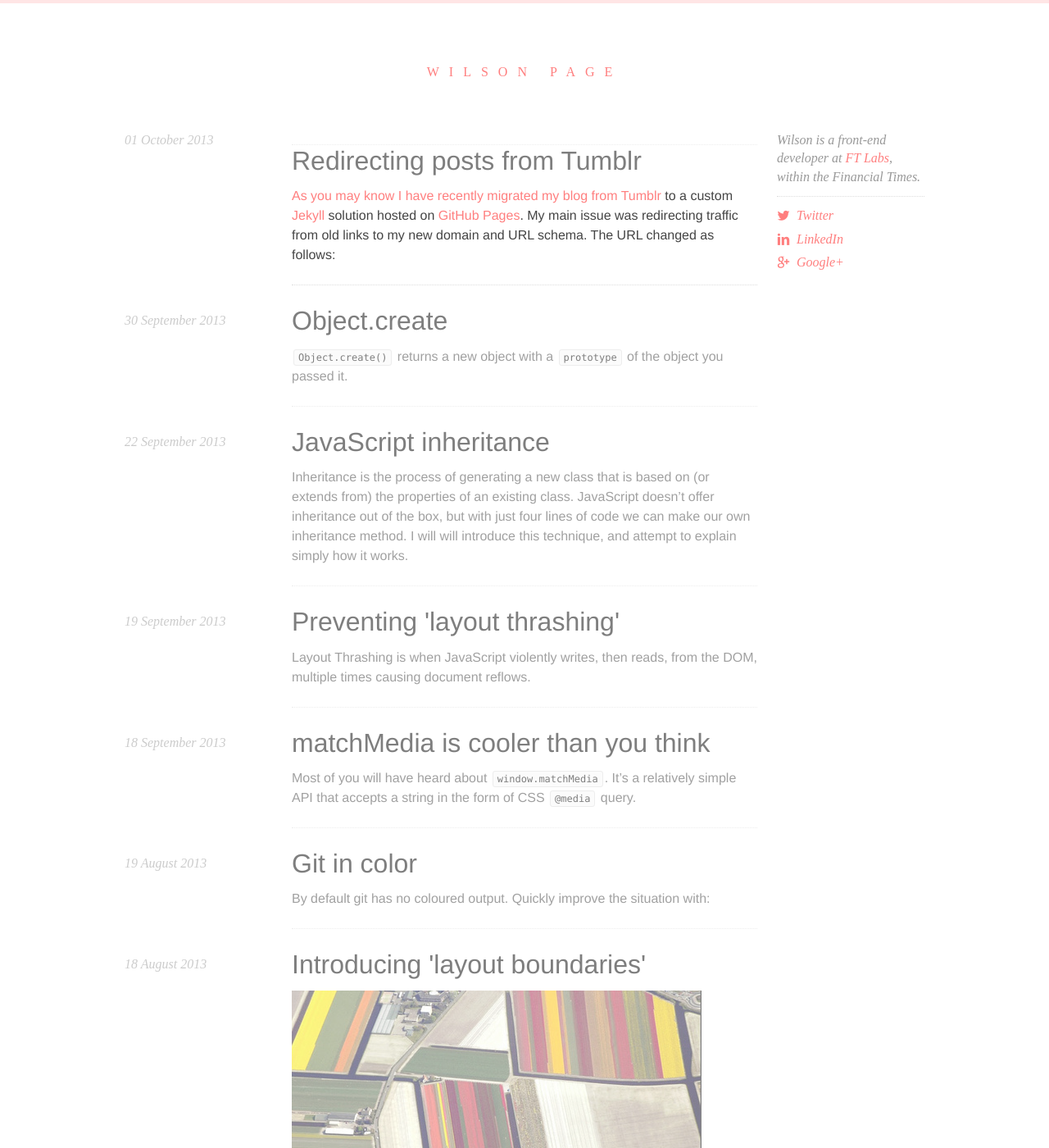
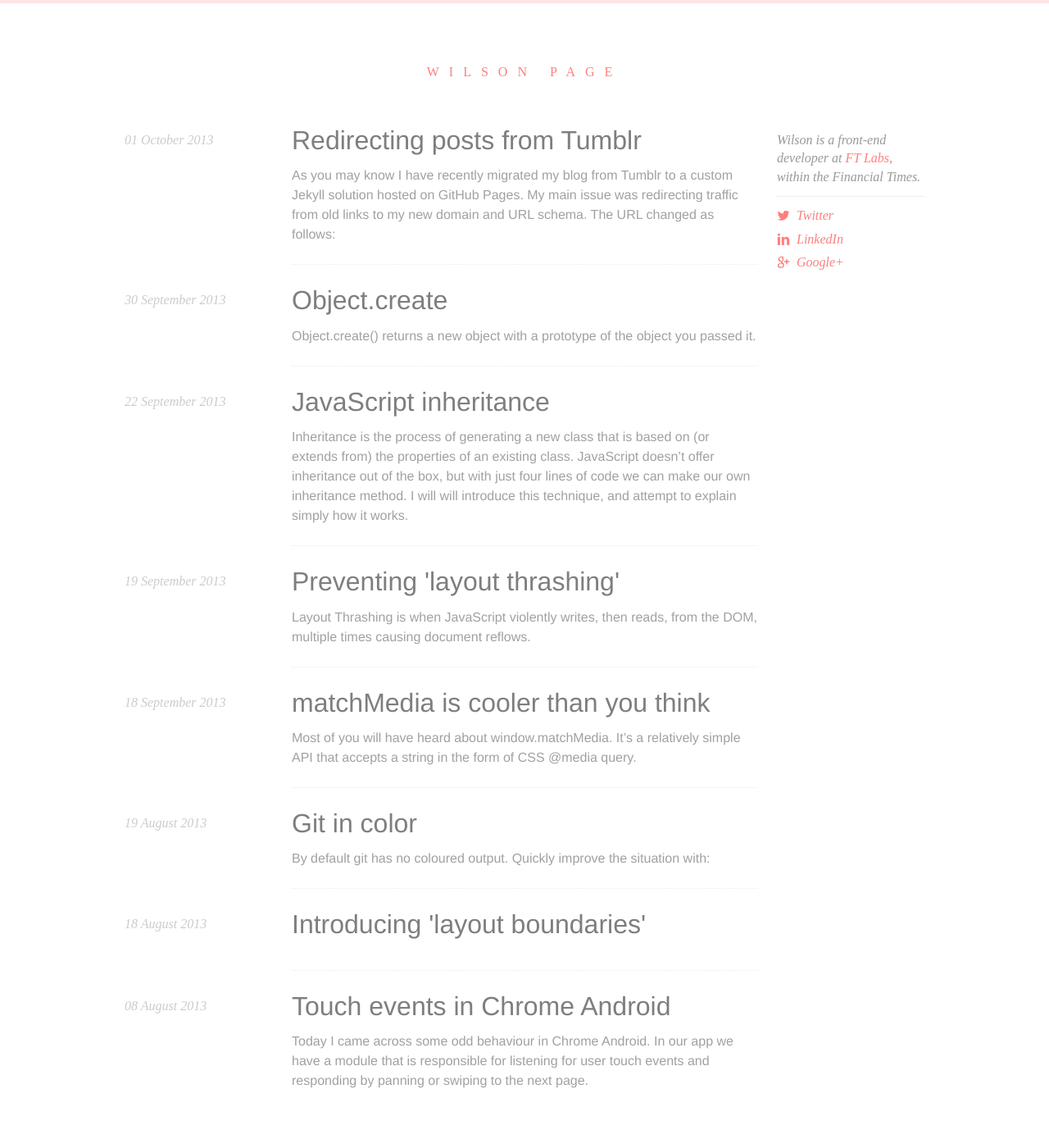
Before and after one commit to wilsonpage/blog, a Jekyll site: the page built from index.html, in a window 1280 px wide and 1400 px high. Shown: the whole window at 82% size. Built offline with Jekyll 4.4.1, drawn with Linux system fonts in a browser that asks for light colours; Markdown is read by kramdown in place of the engine named in the settings.

Commit message:
Strip html from excerpts to prevent issues with nested links

```diff
--- a/index.html
+++ b/index.html
@@ -12,7 +12,8 @@ layout: layout-a
         <div class="index-post_slot-2">
           <div class="inner">
             <h2 class="index-post_title">{{ post.title }}</h2>
-            <div class="index-post_excerpt">{{ post.excerpt }}</div>
+            {% if post.image %}<img src="{{ post.image }}" />{% endif %}
+            <div class="index-post_excerpt">{{ post.excerpt | strip_html }}</div>
           </div>
         </div>
       </a>
```
